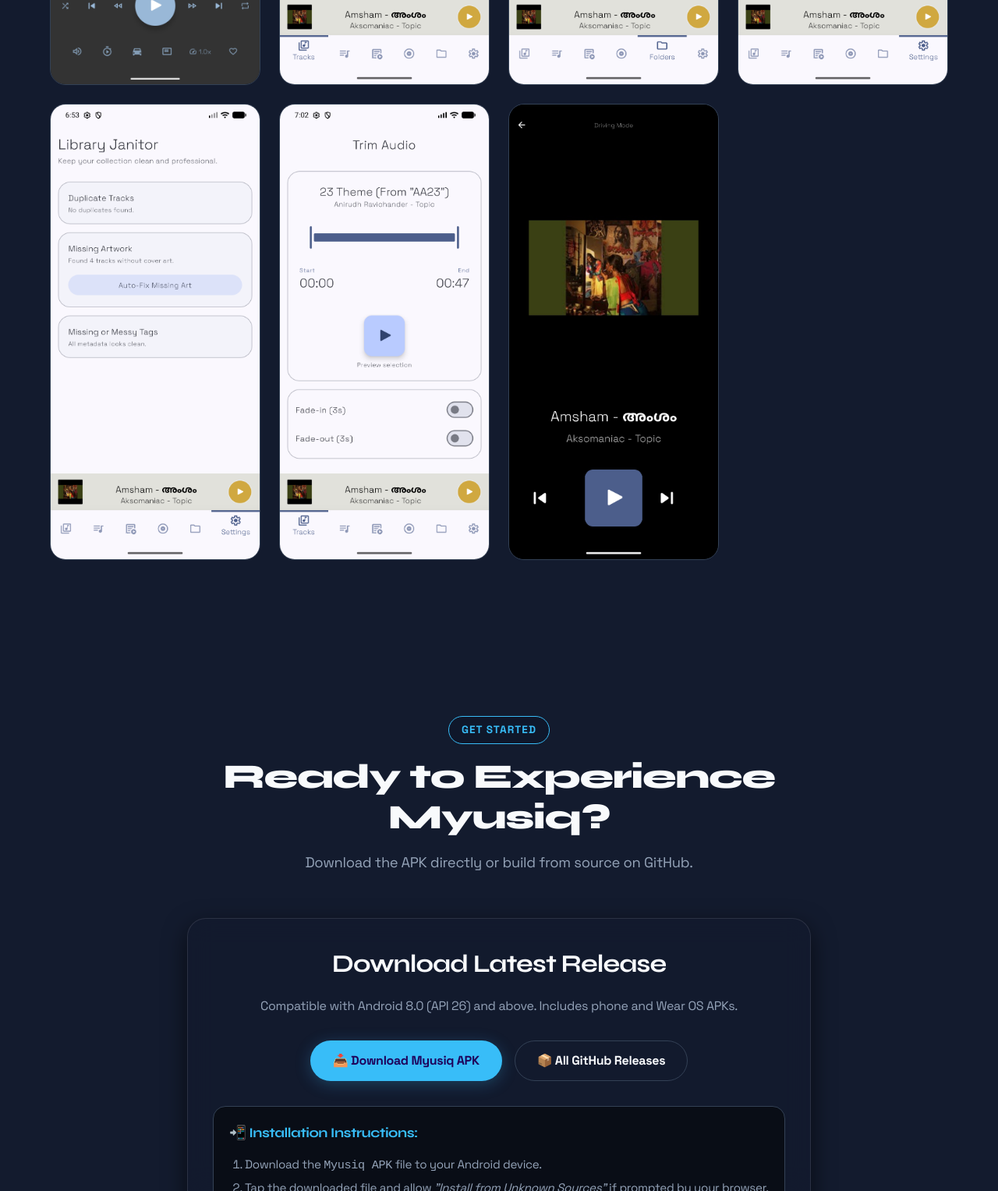
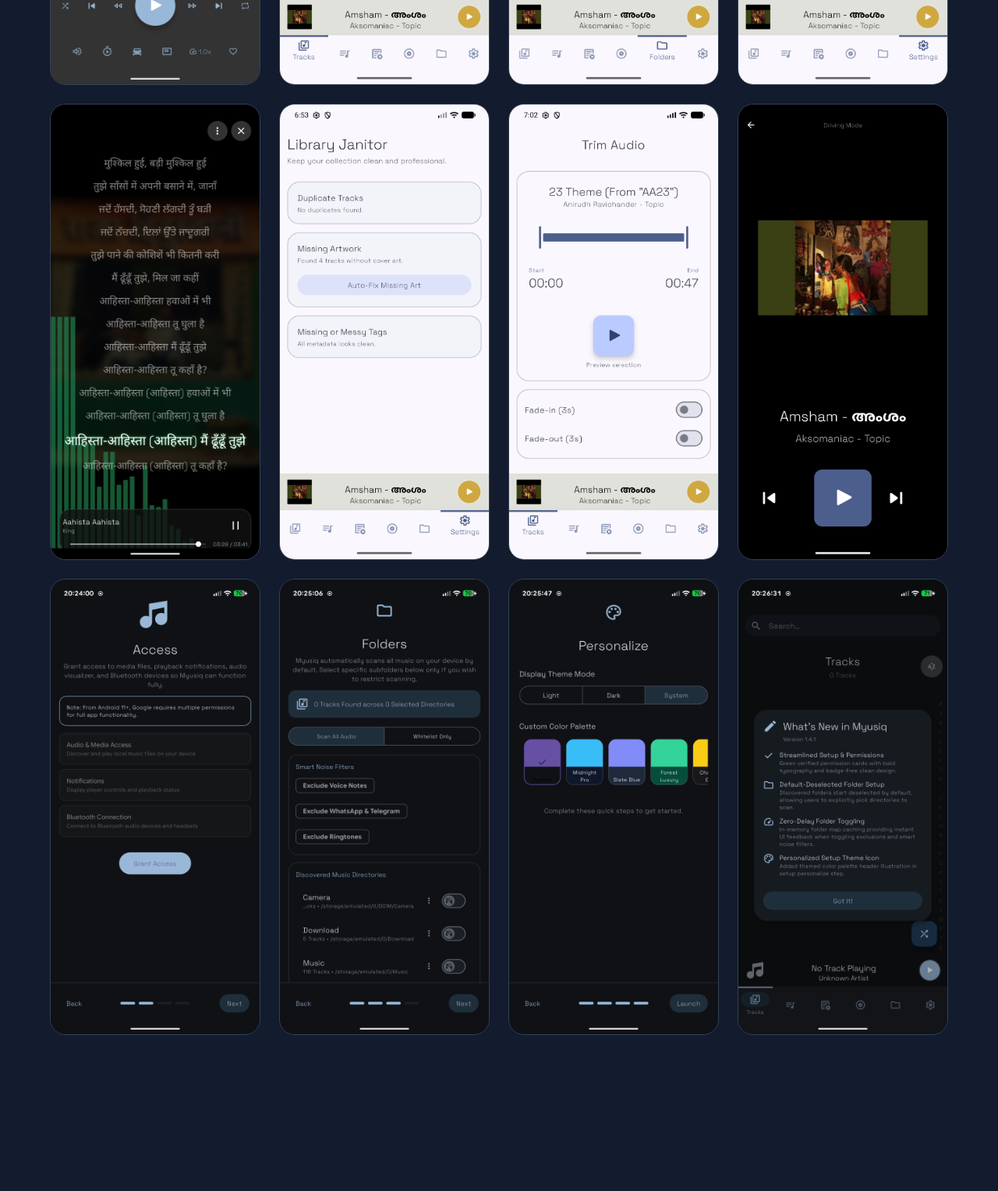
Before and after one commit to sreejith19931/Myusiq-App, a plain HTML site: page docs/index.html in a window 1280 px wide. Shown: the part 4780-6307 px from the top of the page at 78% size. Drawn offline with Linux system fonts and the light colour scheme; animation ran at ten frames a second.

Commit message:
Add all 12 feature screenshots (including Visualizer Studio, Setup Wizard, Folder Discovery, Personalization, and Changelog) to README and website gallery

```diff
--- a/docs/index.html
+++ b/docs/index.html
@@ -264,6 +264,7 @@
                 <button class="gallery-tab" onclick="filterGallery('player', this)">Player & Library</button>
                 <button class="gallery-tab" onclick="filterGallery('eq', this)">Equalizer</button>
                 <button class="gallery-tab" onclick="filterGallery('tools', this)">Tools & Modes</button>
+                <button class="gallery-tab" onclick="filterGallery('setup', this)">Setup & Welcome</button>
             </div>
 
             <div class="gallery-grid reveal">
@@ -279,6 +280,9 @@
                 <div class="screenshot-card" data-category="eq" onclick="openLightbox('images/screenshot_equalizer.png', 'Myusiq - 5-Band Studio Equalizer & Audio Effects')">
                     <img src="images/screenshot_equalizer.png" alt="Studio Equalizer Screen">
                 </div>
+                <div class="screenshot-card" data-category="tools" onclick="openLightbox('images/screenshot_visualizer.png', 'Myusiq - 60fps Visualizer Studio')">
+                    <img src="images/screenshot_visualizer.png" alt="Visualizer Studio Screen">
+                </div>
                 <div class="screenshot-card" data-category="tools" onclick="openLightbox('images/screenshot_janitor.png', 'Myusiq - Library Janitor Metadata Repair')">
                     <img src="images/screenshot_janitor.png" alt="Library Janitor Screen">
                 </div>
@@ -287,6 +291,18 @@
                 </div>
                 <div class="screenshot-card" data-category="tools" onclick="openLightbox('images/screenshot_driving.png', 'Myusiq - High-Contrast Driving Mode')">
                     <img src="images/screenshot_driving.png" alt="Driving Mode Screen">
+                </div>
+                <div class="screenshot-card" data-category="setup" onclick="openLightbox('images/screenshot_setup.png', 'Myusiq - Streamlined Setup Wizard')">
+                    <img src="images/screenshot_setup.png" alt="Setup Wizard Screen">
+                </div>
+                <div class="screenshot-card" data-category="setup" onclick="openLightbox('images/screenshot_setup_folders.png', 'Myusiq - Directory Discovery & Folders')">
+                    <img src="images/screenshot_setup_folders.png" alt="Directory Discovery Screen">
+                </div>
+                <div class="screenshot-card" data-category="setup" onclick="openLightbox('images/screenshot_setup_personalize.png', 'Myusiq - Theme & Color Palette Personalization')">
+                    <img src="images/screenshot_setup_personalize.png" alt="Personalization Screen">
+                </div>
+                <div class="screenshot-card" data-category="tools" onclick="openLightbox('images/screenshot_changelog.png', 'Myusiq - What Is New Changelog')">
+                    <img src="images/screenshot_changelog.png" alt="Changelog Screen">
                 </div>
             </div>
         </div>
```
Also changed, not shown: 1 other file.
